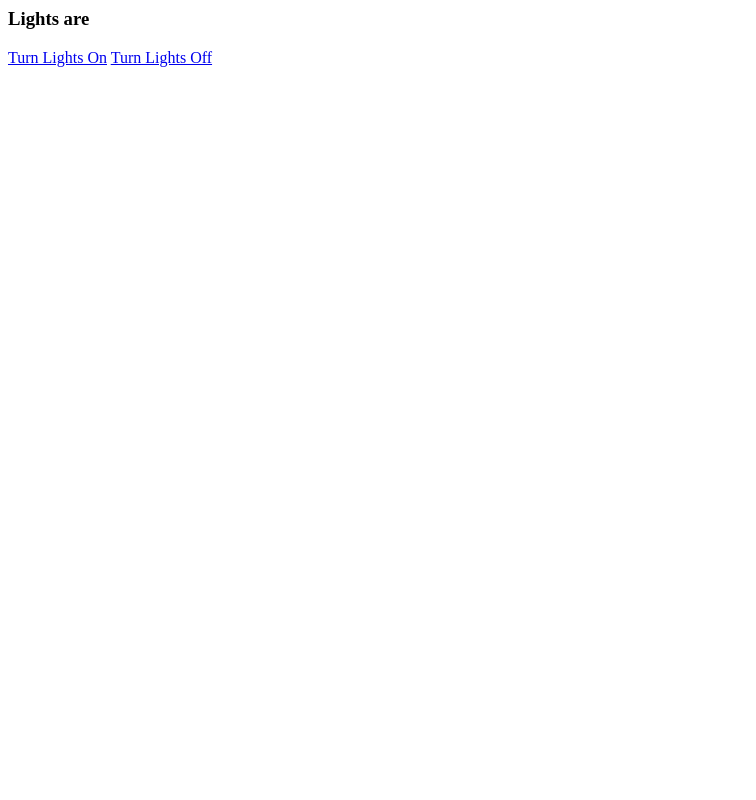
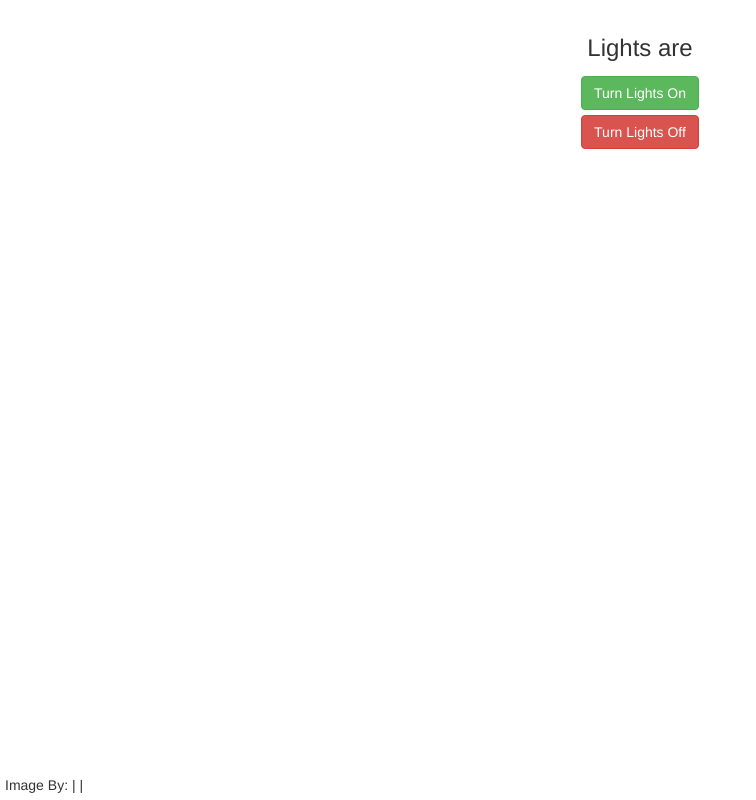
Before and after one commit to tannerjt/node-xmas, a website: page index.html in a window 1280 px wide. Shown: the whole page, without its empty margins (0-756 px from the left). Drawn offline with nearby package versions, Linux system fonts and the light colour scheme; no server answers.

Commit message:
Add attribution

```diff
--- a/index.html
+++ b/index.html
@@ -1,13 +1,59 @@
+<!DOCTYPE html>
 <html>
 <head>
 	<title>Node-Mas</title>
+	<link rel="stylesheet" href="//maxcdn.bootstrapcdn.com/bootstrap/3.3.1/css/bootstrap.min.css">
+	<style>
+		html {
+			min-height : 100%;
+			background-size : cover;
+		}
+
+		body {
+			min-height : 100%;
+			-webkit-transition: background-image 1.3s ease;
+    		-moz-transition: background-image 1.4s ease;
+   			 -o-transition: background-image 1.3s ease;
+    		transition: background-image 1.3s ease;
+		}
+		#controls {
+			width : 250px;
+			margin : auto;
+			margin-top : 20px;
+			text-align : center;
+			background : #fff;
+			border-radius : 12px;
+			padding : 15px;
+		}
+		.statuslink {
+			margin-top : 5px;
+		}
+		h3 {
+			margin-top : 0;
+		}
+		#attribution	{
+			background-color : #ffffff;
+			width : 100%;
+			position : fixed;
+			bottom : 0;
+			left : 0;
+			padding : 5px;
+		}
+	</style>
 </head>
 <body>
 
-<h3>Lights are <span id="status"></span></h3>
-
-<a href="#" class="statuslink">Turn Lights On</a>
-<a href="#" class="statuslink">Turn Lights Off</a>
+<div id="controls">
+	<h3>Lights are <span id="status"></span></h3>
+	<a href="#" class="btn btn-success statuslink">Turn Lights On</a>
+	<a href="#" class="btn btn-danger statuslink">Turn Lights Off</a>
+</div>
+<div id="attribution">
+	Image By:
+	<span id="author"></span> |
+	<span id="url"></span> |
+	<span id="license"></span>
+</div>
 
 <script src="http://code.jquery.com/jquery-1.11.1.js"></script>
 <script src="/socket.io/socket.io.js"></script>
@@ -26,7 +72,23 @@
   // update status if another user changes it
   socket.on('change status', function (msg) {
   	$("#status").html(msg);
+  	changeBackground(msg);
   });
+
+  // set background
+  function changeBackground(status) {
+  	if(status == 'on') {
+  		$("body").css('background', 'url("./img/lights_by_Rache_P.jpg") no-repeat left top');
+  		$("#author").text('Rache P.');
+  		$("#url").text('https://www.flickr.com/photos/rachephotos/2152641188/');
+  		$("#license").text('https://creativecommons.org/licenses/by/2.0/');
+  	} else {
+  		$("body").css('background', 'url("./img/snow_by_Anthony_Quintano.jpg") no-repeat left top');
+  		$("#author").text('Anthony Quintano');
+  		$("#url").text('https://www.flickr.com/photos/quintanomedia/15645734807/in/photostream/');
+  		$("#license").text('https://creativecommons.org/licenses/by/2.0/');
+  	}
+  }
 </script>
 </body>
 </html>
```
Also changed, not shown: public/img/credit.txt (added, +9 -0 lines), public/img/lights_by_Rache_P.jpg (added), public/img/snow_by_Anthony_Quintano.jpg (added).
